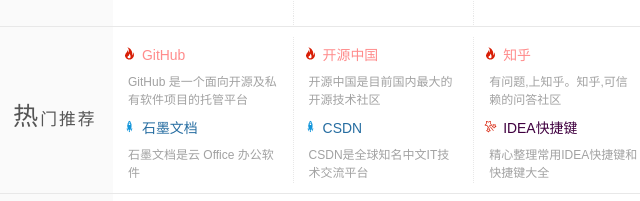
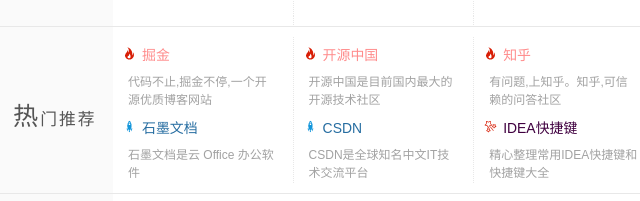
Before and after one commit to gudanya123/list, a plain HTML site: page index.html in a window 1280 px wide. Shown: the part 305-506 px from the top of the page, 38-678 px from the left. Drawn offline with Linux system fonts and the light colour scheme; no server answers.

Commit message:
Update index.html

```diff
--- a/index.html
+++ b/index.html
@@ -144,8 +144,8 @@
 						</header>
 						<ul class="website-list">
 							<li class="hot-item hot-item1"> <a href="http://www.github.com/" class="website"
-									target="_blank">GitHub</a>
-								<p class="description">GitHub 是一个面向开源及私有软件项目的托管平台</p>
+									target="_blank">掘金</a>
+								<p class="description">代码不止,掘金不停,一个开源优质博客网站</p>
 							</li>
 							<li class="hot-item hot-item1"> <a href="https://www.oschina.net/" class="website"
 									target="_blank">开源中国</a>
```
